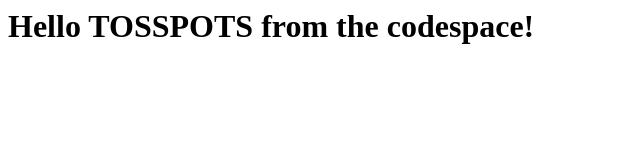
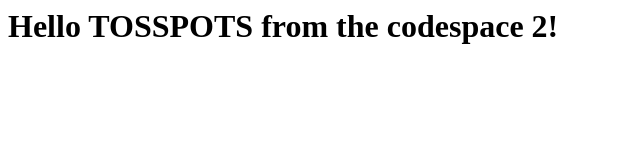
Before and after one commit to tigermiles74/skills-code-with-codespaces, a plain HTML site: page index.html in a window 1280 px wide. Shown: the full height of the page, 0-640 px from the left. Drawn offline with Linux system fonts and the light colour scheme.

Commit message:
Update index.html

```diff
--- a/index.html
+++ b/index.html
@@ -1,3 +1,3 @@
 <html>
-  <h1>Hello TOSSPOTS from the codespace!</h1>
+  <h1>Hello TOSSPOTS from the codespace 2!</h1>
 </html>
```
